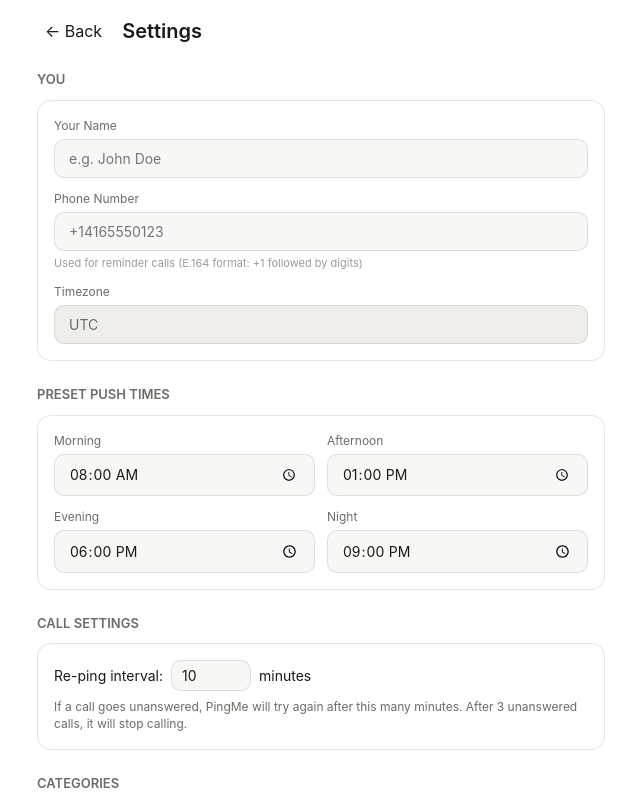
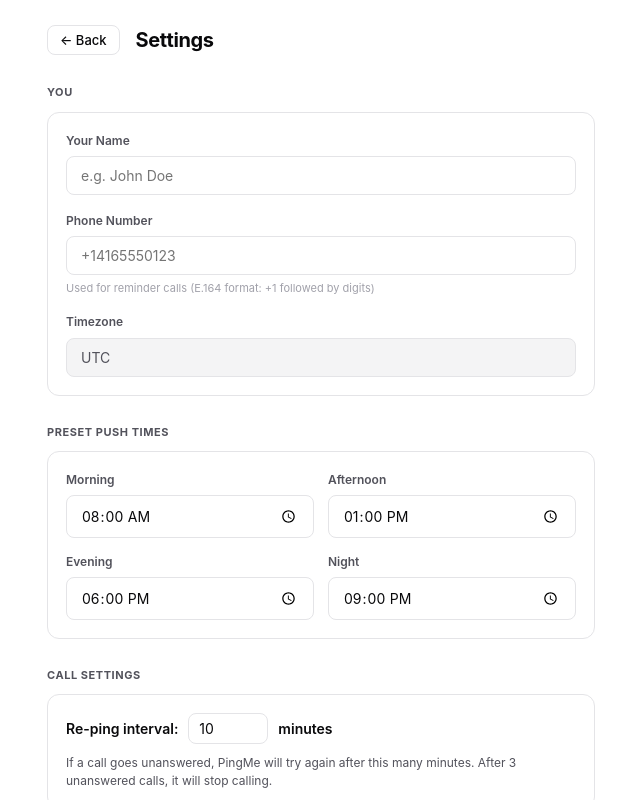
Before and after one commit to LaxExe/PingMe, a React (Vite) app in the folder frontend/: page /settings in a window 1280 px wide. Shown: the top 800 px of the page, without its empty margins (319-959 px from the left). Built offline with nearby package versions, Linux system fonts and the light colour scheme; no server answers.

Commit message:
Try new ui

```diff
--- a/frontend/src/index.css
+++ b/frontend/src/index.css
@@ -5,28 +5,35 @@
 }
 
 :root {
+  /* Clean Light Theme: Monochromatic Zinc Scale */
   --color-bg: #ffffff;
-  --color-bg-secondary: #f7f7f5;
-  --color-bg-tertiary: #f0eeea;
-  --color-text: #1a1a18;
-  --color-text-secondary: #6b6b67;
-  --color-text-tertiary: #9b9b97;
-  --color-border: rgba(0,0,0,0.10);
-  --color-border-strong: rgba(0,0,0,0.20);
-  --color-accent: #3C3489;
-  --color-accent-bg: #EEEDFE;
-  --color-success: #0F6E56;
-  --color-success-bg: #E1F5EE;
-  --color-warning: #633806;
-  --color-warning-bg: #FAEEDA;
-  --color-danger: #712B13;
-  --color-danger-bg: #FAECE7;
-  --radius-sm: 6px;
-  --radius-md: 10px;
-  --radius-lg: 14px;
-  font-family: -apple-system, BlinkMacSystemFont, 'Segoe UI', sans-serif;
-  font-size: 16px;
-  line-height: 1.5;
+  --color-bg-secondary: #f4f4f5; /* Zinc 100 */
+  --color-bg-tertiary: #e4e4e7; /* Zinc 200 */
+  --color-text: #09090b; /* Zinc 950 */
+  --color-text-secondary: #52525b; /* Zinc 600 */
+  --color-text-tertiary: #a1a1aa; /* Zinc 400 */
+  --color-border: #e4e4e7; /* Zinc 200 */
+  --color-border-strong: #09090b; /* Zinc 950 */
+
+  /* Accent is pure Black in light mode */
+  --color-accent: #09090b;
+  --color-accent-bg: #f4f4f5;
+
+  /* Minimal semantic helpers (Monochromatic style) */
+  --color-success: #09090b;
+  --color-success-bg: #f4f4f5;
+  --color-warning: #09090b;
+  --color-warning-bg: #fafafa;
+  --color-danger: #e11d48; /* Grayscale layout but keeping a high-end crimson for actual errors */
+  --color-danger-bg: #fff1f2;
+
+  --radius-sm: 4px;
+  --radius-md: 8px;
+  --radius-lg: 12px;
+
+  font-family: -apple-system, BlinkMacSystemFont, "Segoe UI", Roboto, "Helvetica Neue", Arial, sans-serif;
+  font-size: 15px;
+  line-height: 1.6;
   color: var(--color-text);
   background: var(--color-bg);
   -webkit-font-smoothing: antialiased;
@@ -34,25 +41,33 @@
 
 @media (prefers-color-scheme: dark) {
   :root {
-    --color-bg: #1a1a18;
-    --color-bg-secondary: #242422;
-    --color-bg-tertiary: #2c2c2a;
-    --color-text: #f0eeea;
-    --color-text-secondary: #a0a09c;
-    --color-text-tertiary: #6b6b67;
-    --color-border: rgba(255,255,255,0.10);
-    --color-border-strong: rgba(255,255,255,0.20);
-    --color-accent: #AFA9EC;
-    --color-accent-bg: #26215C;
-    --color-success-bg: #04342C;
-    --color-warning-bg: #412402;
-    --color-danger-bg: #4A1B0C;
+    /* Clean Dark Theme: Monochromatic Zinc Scale */
+    --color-bg: #09090b; /* Zinc 950 */
+    --color-bg-secondary: #18181b; /* Zinc 900 */
+    --color-bg-tertiary: #27272a; /* Zinc 800 */
+    --color-text: #f4f4f5; /* Zinc 100 */
+    --color-text-secondary: #a1a1aa; /* Zinc 400 */
+    --color-text-tertiary: #71717a; /* Zinc 500 */
+    --color-border: #27272a; /* Zinc 800 */
+    --color-border-strong: #f4f4f5; /* Zinc 100 */
+
+    /* Accent is pure White in dark mode */
+    --color-accent: #f4f4f5;
+    --color-accent-bg: #18181b;
+
+    --color-success: #f4f4f5;
+    --color-success-bg: #18181b;
+    --color-warning: #f4f4f5;
+    --color-warning-bg: #18181b;
+    --color-danger: #f43f5e;
+    --color-danger-bg: #271216;
   }
 }
 
 body {
   min-height: 100dvh;
   background: var(--color-bg);
+  color: var(--color-text);
 }
 
 #root {
@@ -61,39 +76,204 @@ body {
   flex-direction: column;
 }
 
+/* Base Form Styles with Clean Outlines */
 button {
   cursor: pointer;
   font-family: inherit;
   font-size: 14px;
-  border: 0.5px solid var(--color-border-strong);
+  font-weight: 500;
+  border: 1px solid var(--color-border);
   border-radius: var(--radius-md);
-  background: transparent;
+  background: var(--color-bg);
   color: var(--color-text);
   padding: 8px 16px;
-  transition: background 0.1s, opacity 0.1s;
+  transition: all 0.2s cubic-bezier(0.16, 1, 0.3, 1);
+  display: inline-flex;
+  align-items: center;
+  justify-content: center;
+  gap: 8px;
 }
 
-button:hover { background: var(--color-bg-secondary); }
-button:active { opacity: 0.7; }
+button:hover {
+  background: var(--color-bg-secondary);
+  border-color: var(--color-text-secondary);
+}
+
+button:active {
+  transform: scale(0.98);
+}
+
+button.primary {
+  background: var(--color-text);
+  color: var(--color-bg);
+  border-color: var(--color-text);
+}
+
+button.primary:hover {
+  background: var(--color-text-secondary);
+  border-color: var(--color-text-secondary);
+}
+
+button.danger {
+  color: var(--color-danger);
+  border-color: var(--color-border);
+}
+button.danger:hover {
+  background: var(--color-danger-bg);
+  border-color: var(--color-danger);
+}
 
 input, select, textarea {
   font-family: inherit;
   font-size: 14px;
   color: var(--color-text);
-  background: var(--color-bg-secondary);
-  border: 0.5px solid var(--color-border);
+  background: var(--color-bg);
+  border: 1px solid var(--color-border);
   border-radius: var(--radius-md);
   padding: 10px 14px;
   outline: none;
   width: 100%;
-  transition: border-color 0.15s;
+  transition: all 0.2s cubic-bezier(0.16, 1, 0.3, 1);
 }
 
 input:focus, select:focus, textarea:focus {
-  border-color: var(--color-accent);
+  border-color: var(--color-text);
+  box-shadow: 0 0 0 1px var(--color-text);
 }
 
 a {
-  color: var(--color-accent);
-  text-decoration: none;
+  color: var(--color-text);
+  text-decoration: underline;
+  text-underline-offset: 4px;
+  font-weight: 500;
+  transition: opacity 0.2s;
 }
+
+a:hover {
+  opacity: 0.8;
+}
+
+/* Animations */
+@keyframes fadeIn {
+  from { opacity: 0; }
+  to { opacity: 1; }
+}
+
+@keyframes slideUp {
+  from { transform: translateY(12px); opacity: 0; }
+  to { transform: translateY(0); opacity: 1; }
+}
+
+@keyframes scaleUp {
+  from { transform: scale(0.96); opacity: 0; }
+  to { transform: scale(1); opacity: 1; }
+}
+
+/* Responsive Dashboard Layout classes */
+.app-container {
+  display: flex;
+  flex-direction: column;
+  min-height: 100vh;
+  width: 100%;
+}
+
+.dashboard-layout {
+  display: flex;
+  flex-direction: column;
+  flex: 1;
+  width: 100%;
+  max-width: 680px;
+  margin: 0 auto;
+  padding: 16px 16px 80px 16px;
+  animation: fadeIn 0.4s ease-out;
+}
+
+.desktop-sidebar {
+  display: none;
+}
+
+@media (min-width: 769px) {
+  .app-container {
+    flex-direction: row;
+  }
+
+  .dashboard-layout {
+    flex: 1;
+    max-width: 800px;
+    margin: 0;
+    padding: 32px 48px;
+  }
+
+  .desktop-sidebar {
+    display: flex;
+    flex-direction: column;
+    width: 260px;
+    border-right: 1px solid var(--color-border);
+    background: var(--color-bg);
+    padding: 32px 24px;
+    gap: 32px;
+    flex-shrink: 0;
+    position: sticky;
+    top: 0;
+    height: 100vh;
+  }
+}
+
+/* Reminder Card Desktop Hover Buttons */
+.reminder-card-container {
+  position: relative;
+  overflow: hidden;
+  border-radius: var(--radius-lg);
+  transition: border-color 0.2s;
+}
+
+.reminder-card-content {
+  background: var(--color-bg);
+  border: 1px solid var(--color-border);
+  padding: 14px 16px;
+  border-radius: var(--radius-lg);
+  display: flex;
+  flex-direction: column;
+  gap: 6;
+  position: relative;
+  z-index: 2;
+  transition: transform 0.2s ease-out, border-color 0.2s;
+}
+
+.reminder-card-content:hover {
+  border-color: var(--color-text-secondary);
+}
+
+.desktop-action-btn {
+  display: none;
+  opacity: 0;
+  transition: opacity 0.2s;
+}
+
+@media (min-width: 769px) {
+  .reminder-card-content {
+    padding-right: 80px; /* Leave space for hover actions */
+  }
+
+  .reminder-card-content:hover .desktop-action-btn {
+    display: inline-flex;
+    opacity: 1;
+  }
+}
+
+/* Hide/Show utilities */
+.mobile-only {
+  display: block;
+}
+.desktop-only {
+  display: none;
+}
+
+@media (min-width: 769px) {
+  .mobile-only {
+    display: none !important;
+  }
+  .desktop-only {
+    display: block !important;
+  }
+}
--- a/frontend/src/main.tsx
+++ b/frontend/src/main.tsx
@@ -1,7 +1,7 @@
 import React from 'react'
 import ReactDOM from 'react-dom/client'
 import App from './App'
-import './index.css'
+import './index.css' assert { type: 'css' }
 
 ReactDOM.createRoot(document.getElementById('root')!).render(
   <React.StrictMode>
--- a/frontend/src/pages/SettingsPage.tsx
+++ b/frontend/src/pages/SettingsPage.tsx
@@ -67,39 +67,40 @@ export default function SettingsPage() {
 
   if (!settings) {
     return (
-      <div style={{ padding: 16, display: 'flex', justifyContent: 'center', color: 'var(--color-text-secondary)' }}>
+      <div style={{ padding: 24, display: 'flex', justifyContent: 'center', color: 'var(--color-text-secondary)', fontWeight: 600 }}>
         Loading…
       </div>
     )
   }
 
   return (
-    <div style={{ padding: '16px 16px 80px 16px', maxWidth: 600, margin: '0 auto', display: 'flex', flexDirection: 'column', gap: 24 }}>
+    <div style={{ padding: '24px 16px 80px 16px', maxWidth: 580, margin: '0 auto', display: 'flex', flexDirection: 'column', gap: 28, animation: 'fadeIn 0.3s ease-out' }}>
       {/* Top Bar */}
-      <div style={{ display: 'flex', alignItems: 'center', gap: 12 }}>
+      <div style={{ display: 'flex', alignItems: 'center', gap: 16 }}>
         <button
           onClick={() => navigate(-1)}
-          style={{ border: 'none', background: 'none', padding: '4px 8px', fontSize: 16, display: 'flex', alignItems: 'center' }}
+          style={{ border: '1px solid var(--color-border)', background: 'var(--color-bg)', padding: '6px 12px', fontSize: 13, borderRadius: 'var(--radius-md)' }}
         >
           ← Back
         </button>
-        <h1 style={{ fontSize: 20, fontWeight: 600 }}>Settings</h1>
+        <h1 style={{ fontSize: 20, fontWeight: 700, letterSpacing: '-0.02em' }}>Settings</h1>
       </div>
 
       {/* Toast notification */}
       {saved && (
         <div style={{
           position: 'fixed',
-          top: 16,
+          top: 24,
           left: '50%',
           transform: 'translateX(-50%)',
-          background: 'var(--color-success-bg)',
-          color: 'var(--color-success)',
-          padding: '10px 20px',
+          background: 'var(--color-text)',
+          color: 'var(--color-bg)',
+          padding: '12px 24px',
           borderRadius: 'var(--radius-md)',
-          fontWeight: 500,
-          border: '0.5px solid var(--color-success)',
+          fontWeight: 600,
+          border: '1px solid var(--color-text)',
           zIndex: 1000,
+          boxShadow: '0 8px 24px rgba(0,0,0,0.15)',
           animation: 'fadeIn 0.2s ease-out'
         }}>
           Saved successfully
@@ -108,32 +109,34 @@ export default function SettingsPage() {
 
       {/* Section: You */}
       <div style={{ display: 'flex', flexDirection: 'column', gap: 10 }}>
-        <h2 style={{ fontSize: 13, fontWeight: 600, color: 'var(--color-text-secondary)', textTransform: 'uppercase', tracking: '0.05em' }}>You</h2>
-        <div style={{ background: 'var(--color-bg)', border: '0.5px solid var(--color-border)', borderRadius: 'var(--radius-lg)', padding: 16, display: 'flex', flexDirection: 'column', gap: 12 }}>
+        <h2 style={{ fontSize: 11, fontWeight: 700, color: 'var(--color-text-secondary)', textTransform: 'uppercase', letterSpacing: '0.05em' }}>You</h2>
+        <div style={{ background: 'var(--color-bg)', border: '1px solid var(--color-border)', borderRadius: 'var(--radius-lg)', padding: 18, display: 'flex', flexDirection: 'column', gap: 16 }}>
           <div>
-            <label style={{ fontSize: 12, color: 'var(--color-text-secondary)', display: 'block', marginBottom: 4 }}>Your Name</label>
+            <label style={{ fontSize: 12, color: 'var(--color-text-secondary)', display: 'block', marginBottom: 6, fontWeight: 600 }}>Your Name</label>
             <input
               value={settings.name}
               onChange={e => setSettings({ ...settings, name: e.target.value })}
               placeholder="e.g. John Doe"
+              style={{ border: '1px solid var(--color-border)', borderRadius: 'var(--radius-md)', background: 'var(--color-bg)' }}
             />
           </div>
           <div>
-            <label style={{ fontSize: 12, color: 'var(--color-text-secondary)', display: 'block', marginBottom: 4 }}>Phone Number</label>
+            <label style={{ fontSize: 12, color: 'var(--color-text-secondary)', display: 'block', marginBottom: 6, fontWeight: 600 }}>Phone Number</label>
             <input
               type="tel"
               value={settings.phoneNumber}
               onChange={e => setSettings({ ...settings, phoneNumber: e.target.value })}
               placeholder="+14165550123"
+              style={{ border: '1px solid var(--color-border)', borderRadius: 'var(--radius-md)', background: 'var(--color-bg)' }}
             />
-            <span style={{ fontSize: 11, color: 'var(--color-text-tertiary)', marginTop: 4, display: 'block' }}>Used for reminder calls (E.164 format: +1 followed by digits)</span>
+            <span style={{ fontSize: 11, color: 'var(--color-text-tertiary)', marginTop: 6, display: 'block', lineHeight: 1.4 }}>Used for reminder calls (E.164 format: +1 followed by digits)</span>
           </div>
           <div>
-            <label style={{ fontSize: 12, color: 'var(--color-text-secondary)', display: 'block', marginBottom: 4 }}>Timezone</label>
+            <label style={{ fontSize: 12, color: 'var(--color-text-secondary)', display: 'block', marginBottom: 6, fontWeight: 600 }}>Timezone</label>
             <input
               value={settings.timezone}
               readOnly
-              style={{ background: 'var(--color-bg-tertiary)', color: 'var(--color-text-secondary)', cursor: 'not-allowed' }}
+              style={{ background: 'var(--color-bg-secondary)', border: '1px solid var(--color-border)', borderRadius: 'var(--radius-md)', color: 'var(--color-text-secondary)', cursor: 'not-allowed' }}
             />
           </div>
         </div>
@@ -141,12 +144,12 @@ export default function SettingsPage() {
 
       {/* Section: Preset push times */}
       <div style={{ display: 'flex', flexDirection: 'column', gap: 10 }}>
-        <h2 style={{ fontSize: 13, fontWeight: 600, color: 'var(--color-text-secondary)', textTransform: 'uppercase', tracking: '0.05em' }}>Preset push times</h2>
-        <div style={{ background: 'var(--color-bg)', border: '0.5px solid var(--color-border)', borderRadius: 'var(--radius-lg)', padding: 16 }}>
-          <div style={{ display: 'grid', gridTemplateColumns: '1fr 1fr', gap: 12 }}>
+        <h2 style={{ fontSize: 11, fontWeight: 700, color: 'var(--color-text-secondary)', textTransform: 'uppercase', letterSpacing: '0.05em' }}>Preset push times</h2>
+        <div style={{ background: 'var(--color-bg)', border: '1px solid var(--color-border)', borderRadius: 'var(--radius-lg)', padding: 18 }}>
+          <div style={{ display: 'grid', gridTemplateColumns: '1fr 1fr', gap: 14 }}>
             {(['morning', 'afternoon', 'evening', 'night'] as const).map(slot => (
               <div key={slot}>
-                <label style={{ fontSize: 12, color: 'var(--color-text-secondary)', display: 'block', marginBottom: 4, textTransform: 'capitalize' }}>{slot}</label>
+                <label style={{ fontSize: 12, color: 'var(--color-text-secondary)', display: 'block', marginBottom: 6, textTransform: 'capitalize', fontWeight: 600 }}>{slot}</label>
                 <input
                   type="time"
                   value={settings.presets[slot]}
@@ -157,6 +160,7 @@ export default function SettingsPage() {
                       [slot]: e.target.value
                     }
                   })}
+                  style={{ border: '1px solid var(--color-border)', borderRadius: 'var(--radius-md)', background: 'var(--color-bg)' }}
                 />
               </div>
             ))}
@@ -166,19 +170,19 @@ export default function SettingsPage() {
 
       {/* Section: Call settings */}
       <div style={{ display: 'flex', flexDirection: 'column', gap: 10 }}>
-        <h2 style={{ fontSize: 13, fontWeight: 600, color: 'var(--color-text-secondary)', textTransform: 'uppercase', tracking: '0.05em' }}>Call settings</h2>
-        <div style={{ background: 'var(--color-bg)', border: '0.5px solid var(--color-border)', borderRadius: 'var(--radius-lg)', padding: 16, display: 'flex', flexDirection: 'column', gap: 8 }}>
-          <div style={{ display: 'flex', alignItems: 'center', gap: 8 }}>
-            <span style={{ fontSize: 14 }}>Re-ping interval:</span>
+        <h2 style={{ fontSize: 11, fontWeight: 700, color: 'var(--color-text-secondary)', textTransform: 'uppercase', letterSpacing: '0.05em' }}>Call settings</h2>
+        <div style={{ background: 'var(--color-bg)', border: '1px solid var(--color-border)', borderRadius: 'var(--radius-lg)', padding: 18, display: 'flex', flexDirection: 'column', gap: 10 }}>
+          <div style={{ display: 'flex', alignItems: 'center', gap: 10 }}>
+            <span style={{ fontSize: 14, fontWeight: 600 }}>Re-ping interval:</span>
             <input
               type="number"
               value={settings.repingIntervalMinutes || ''}
               onChange={e => setSettings({ ...settings, repingIntervalMinutes: parseInt(e.target.value) || 10 })}
-              style={{ width: 80, padding: '6px 10px' }}
+              style={{ width: 80, padding: '6px 10px', border: '1px solid var(--color-border)', borderRadius: 'var(--radius-md)', background: 'var(--color-bg)' }}
             />
-            <span style={{ fontSize: 14 }}>minutes</span>
+            <span style={{ fontSize: 14, fontWeight: 600 }}>minutes</span>
           </div>
-          <p style={{ fontSize: 12, color: 'var(--color-text-secondary)', lineHeight: 1.4 }}>
+          <p style={{ fontSize: 12, color: 'var(--color-text-secondary)', lineHeight: 1.5 }}>
             If a call goes unanswered, PingMe will try again after this many minutes. After 3 unanswered calls, it will stop calling.
           </p>
         </div>
@@ -186,8 +190,8 @@ export default function SettingsPage() {
 
       {/* Section: Categories */}
       <div style={{ display: 'flex', flexDirection: 'column', gap: 10 }}>
-        <h2 style={{ fontSize: 13, fontWeight: 600, color: 'var(--color-text-secondary)', textTransform: 'uppercase', tracking: '0.05em' }}>Categories</h2>
-        <div style={{ background: 'var(--color-bg)', border: '0.5px solid var(--color-border)', borderRadius: 'var(--radius-lg)', overflow: 'hidden' }}>
+        <h2 style={{ fontSize: 11, fontWeight: 700, color: 'var(--color-text-secondary)', textTransform: 'uppercase', letterSpacing: '0.05em' }}>Categories</h2>
+        <div style={{ background: 'var(--color-bg)', border: '1px solid var(--color-border)', borderRadius: 'var(--radius-lg)', overflow: 'hidden' }}>
           <div style={{ display: 'flex', flexDirection: 'column' }}>
             {categories.map((cat) => {
               if (cat.isPersistent) return null
@@ -199,8 +203,8 @@ export default function SettingsPage() {
                     display: 'flex',
                     alignItems: 'center',
                     justifyContent: 'space-between',
-                    padding: '12px 16px',
-                    borderBottom: '0.5px solid var(--color-border)'
+                    padding: '14px 18px',
+                    borderBottom: '1px solid var(--color-border)'
                   }}
                 >
                   {isEditing ? (
@@ -210,17 +214,17 @@ export default function SettingsPage() {
                         onChange={e => setEditingCategoryName(e.target.value)}
                         onKeyDown={e => e.key === 'Enter' && saveCategoryRename()}
                         autoFocus
-                        style={{ padding: '6px 10px' }}
+                        style={{ padding: '6px 10px', border: '1px solid var(--color-border)', borderRadius: 'var(--radius-md)', background: 'var(--color-bg)' }}
                       />
-                      <button onClick={saveCategoryRename} style={{ padding: '6px 12px', background: 'var(--color-accent)', color: '#fff', border: 'none' }}>Save</button>
-                      <button onClick={() => setEditingCategoryId(null)} style={{ padding: '6px 12px' }}>Cancel</button>
+                      <button className="primary" onClick={saveCategoryRename} style={{ padding: '6px 12px' }}>Save</button>
+                      <button onClick={() => setEditingCategoryId(null)} style={{ padding: '6px 12px', border: '1px solid var(--color-border)', background: 'var(--color-bg)' }}>Cancel</button>
                     </div>
                   ) : (
                     <>
-                      <span style={{ fontSize: 14 }}>{cat.name}</span>
+                      <span style={{ fontSize: 14, fontWeight: 600 }}>{cat.name}</span>
                       <div style={{ display: 'flex', gap: 8 }}>
-                        <button onClick={() => startEditing(cat)} style={{ padding: '4px 8px', fontSize: 12 }}>✏️ Edit</button>
-                        <button onClick={() => handleDeleteCategory(cat.id)} style={{ padding: '4px 8px', fontSize: 12, color: 'var(--color-danger)', borderColor: 'var(--color-danger)' }}>🗑️ Delete</button>
+                        <button onClick={() => startEditing(cat)} style={{ padding: '6px 10px', fontSize: 12, border: '1px solid var(--color-border)', background: 'var(--color-bg)' }}>✏️ Rename</button>
+                        <button className="danger" onClick={() => handleDeleteCategory(cat.id)} style={{ padding: '6px 10px', fontSize: 12 }}>🗑️ Delete</button>
                       </div>
                     </>
                   )}
@@ -238,27 +242,29 @@ export default function SettingsPage() {
                     display: 'flex',
                     alignItems: 'center',
                     justifyContent: 'space-between',
-                    padding: '12px 16px',
+                    padding: '14px 18px',
                     background: 'var(--color-bg-secondary)',
-                    borderBottom: '0.5px solid var(--color-border)',
+                    borderBottom: '1px solid var(--color-border)',
                     color: 'var(--color-text-secondary)'
                   }}
                 >
-                  <span style={{ fontSize: 14 }}>{cat.name}</span>
-                  <span style={{ fontSize: 14 }}>🔒 Locked</span>
+                  <span style={{ fontSize: 14, fontWeight: 600 }}>{cat.name}</span>
+                  <span style={{ fontSize: 12, fontWeight: 700, letterSpacing: '0.02em', display: 'flex', alignItems: 'center', gap: 4 }}>
+                    <span>🔒</span> Locked
+                  </span>
                 </div>
               )
             })}
 
             {/* Add Category Row */}
-            <form onSubmit={handleAddCategory} style={{ display: 'flex', gap: 8, padding: 16 }}>
+            <form onSubmit={handleAddCategory} style={{ display: 'flex', gap: 8, padding: 18 }}>
               <input
                 value={newCategoryName}
                 onChange={e => setNewCategoryName(e.target.value)}
                 placeholder="New category name"
-                style={{ flex: 1 }}
+                style={{ flex: 1, border: '1px solid var(--color-border)', borderRadius: 'var(--radius-md)', background: 'var(--color-bg)' }}
               />
-              <button type="submit" style={{ background: 'var(--color-accent)', color: '#fff', border: 'none' }}>
+              <button type="submit" className="primary" style={{ flexShrink: 0 }}>
                 ＋ Add
               </button>
             </form>
@@ -269,14 +275,12 @@ export default function SettingsPage() {
       {/* Save Button */}
       <button
         onClick={handleSave}
+        className="primary"
         style={{
           width: '100%',
-          background: 'var(--color-accent)',
-          color: '#fff',
-          border: 'none',
           padding: 16,
-          fontSize: 16,
-          fontWeight: 600,
+          fontSize: 15,
+          fontWeight: 700,
           borderRadius: 'var(--radius-lg)',
           marginTop: 12
         }}
```
Also changed, not shown: frontend/src/components/PingOverlay.tsx (+48 -40 lines), frontend/src/pages/HomePage.tsx (+118 -65 lines), frontend/src/pages/NewReminderPage.tsx (+27 -26 lines).
